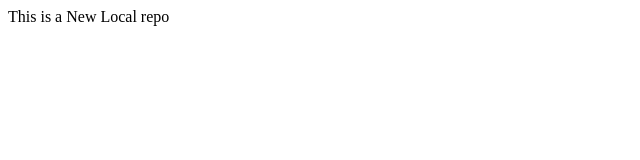
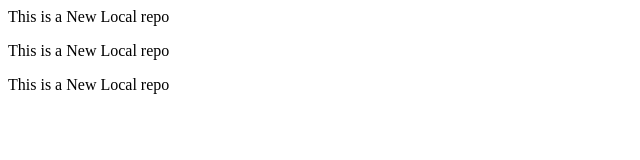
Before and after one commit to MohitBhoir10/localrepo, a plain HTML site: page index.html in a window 1280 px wide. Shown: the whole page, without its empty margins (0-640 px from the left). Drawn offline with Linux system fonts and the light colour scheme.

Commit message:
Before Error

```diff
--- a/index.html
+++ b/index.html
@@ -1 +1,3 @@
 <p>This is a New Local repo</p>
+<p>This is a New Local repo</p>
+<p>This is a New Local repo</p>
```
